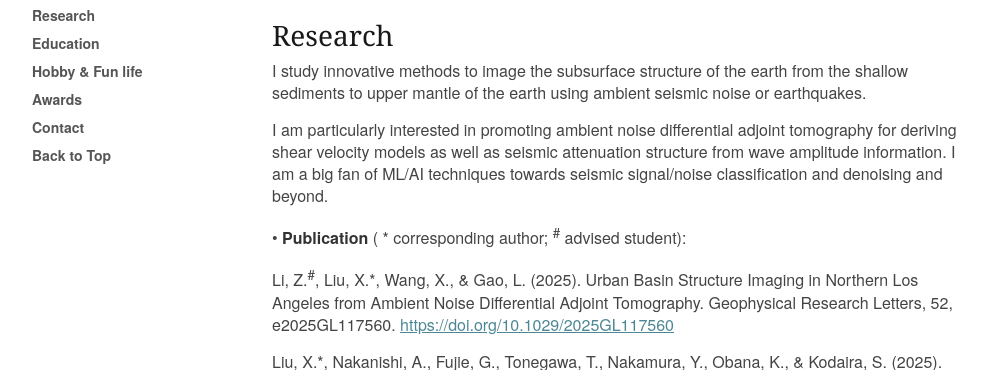
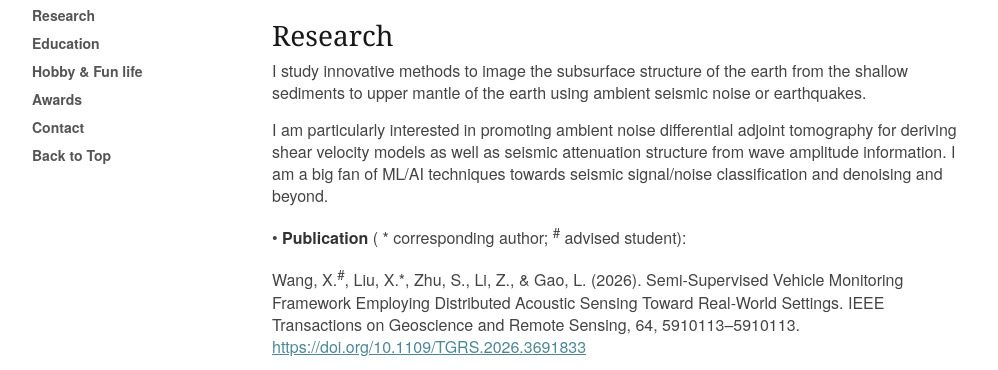
Before and after one commit to liuxinSCer/liuxinSCer.github.io, a plain HTML site: page index.html in a window 1280 px wide. Shown: the part 365-735 px from the top of the page, without its empty margins (138-1136 px from the left). Drawn offline with Linux system fonts and the light colour scheme.

Commit message:
Add files via upload

```diff
--- a/index.html
+++ b/index.html
@@ -109,6 +109,7 @@
           <p></p>
 
     <p>&bull; <strong>Publication </strong> ( * corresponding author; <sup>#</sup> advised student):</p>
+    <p>Wang, X.<sup>#</sup>, Liu, X.*, Zhu, S., Li, Z., & Gao, L. (2026). Semi-Supervised Vehicle Monitoring Framework Employing Distributed Acoustic Sensing Toward Real-World Settings. IEEE Transactions on Geoscience and Remote Sensing, 64, 5910113–5910113. <a href="https://doi.org/10.1109/TGRS.2026.3691833">https://doi.org/10.1109/TGRS.2026.3691833</a> </p>
     <p>Li, Z.<sup>#</sup>, Liu, X.*, Wang, X., & Gao, L. (2025). Urban Basin Structure Imaging in Northern Los Angeles from Ambient Noise Differential Adjoint Tomography.  Geophysical Research Letters, 52, e2025GL117560. <a href="https://doi.org/10.1029/2025GL117560">https://doi.org/10.1029/2025GL117560</a></p>
     <p>Liu, X.*, Nakanishi, A., Fujie, G., Tonegawa, T., Nakamura, Y., Obana, K., & Kodaira, S. (2025). Abundant fluids in southern Kumano Basin linked to fluid source and slow earthquakes at the plate boundary in the Nankai Trough. Proceedings of the National Academy of Sciences, 122(32), e2423440122. <a href="https://doi.org/10.1073/pnas.2423440122"> https://doi.org/10.1073/pnas.2423440122</a> </p>
     <!-- <p>Liu, X.*, Nakanishi, A., Fujie, G., Tonegawa, T., Nakamura, Y., Obana, K., & Kodaira, S. (2025). Abundant fluids in southern Kumano Basin linked to fluid source and slow earthquakes at the plate boundary in the Nankai Trough. Proceedings of the National Academy of Sciences, 122(32), e2423440122. <a href="https://doi.org/10.1073/pnas.2423440122"> https://doi.org/10.1073/pnas.2423440122</a> <a href="Liu_etal_2025_KI03_adjoint_tomo rev2submitcombine.pdf">(preprint)</a> </p> -->
```
